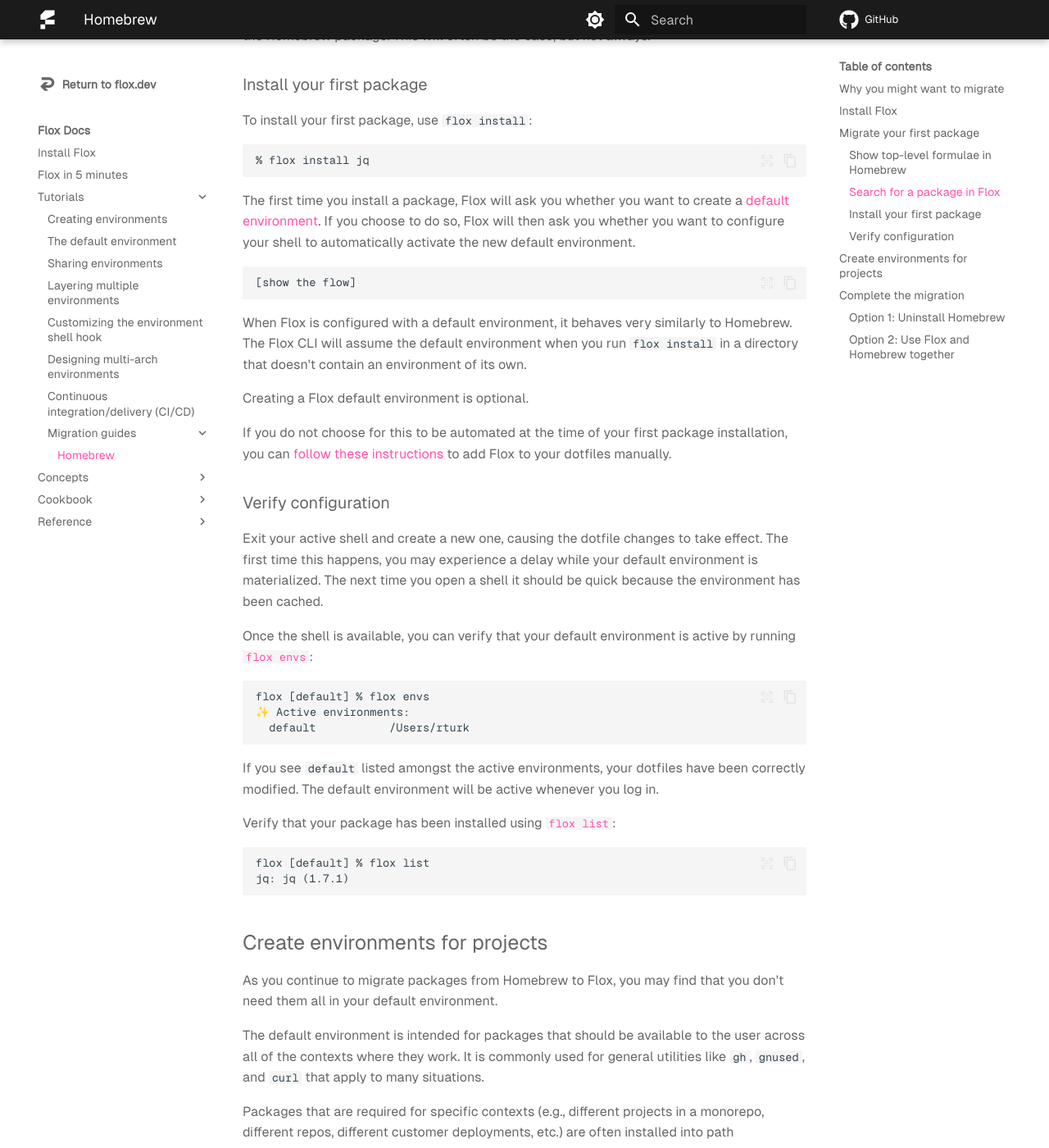
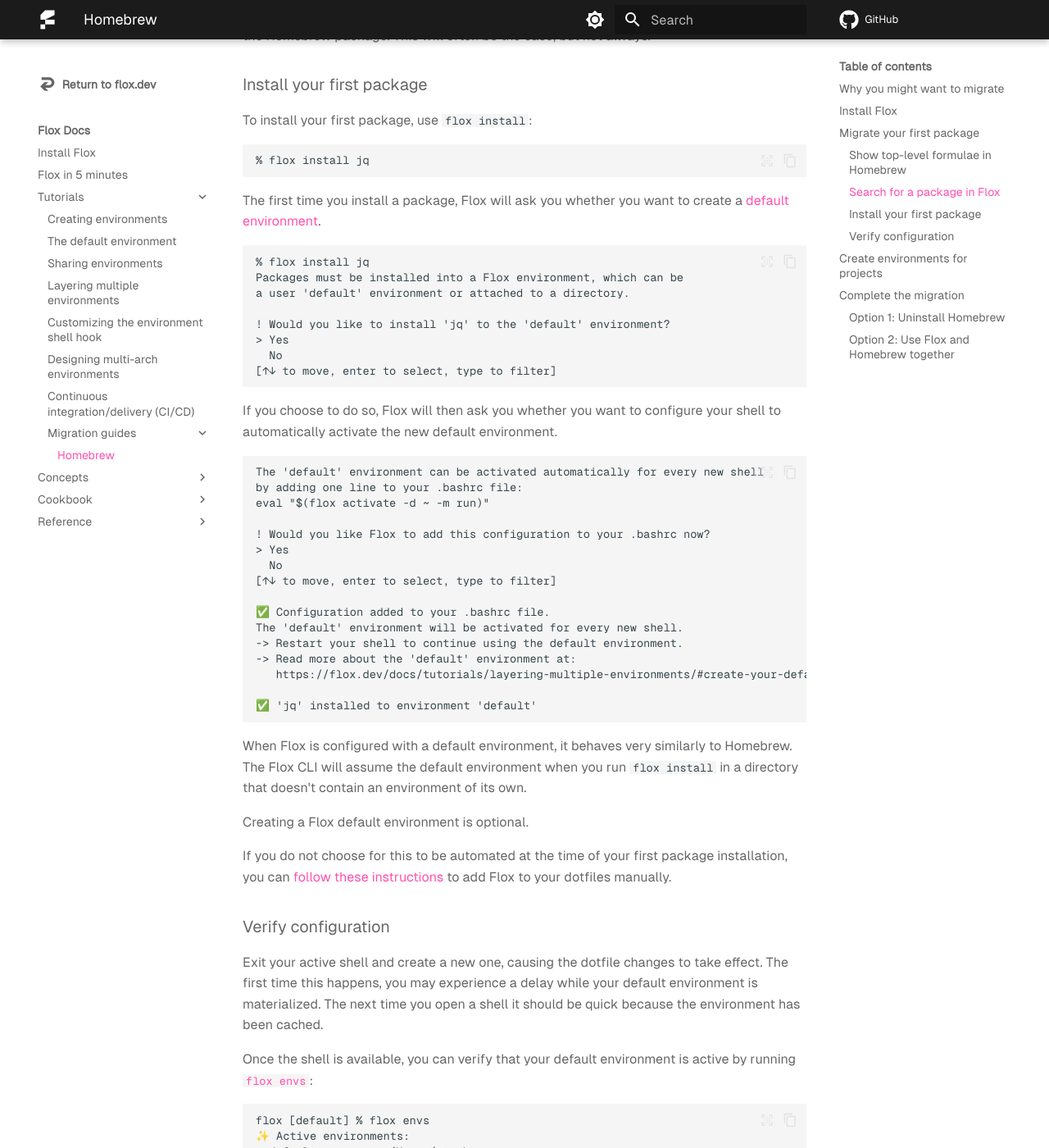
Before and after one commit to flox/floxdocs, an MkDocs documentation site: the page built from docs/tutorials/migrations/homebrew.md, in a window 1280 px wide and 1400 px high, scrolled down 2482 px. Shown: the whole window at 82% size. Built offline with MkDocs 1.6.1 and Material for MkDocs 9.7.7, drawn with Linux system fonts in a browser that asks for light colours; plug-ins that fetch from the network failed and are left out; comment, search, counter and statistics services are not loaded.

Commit message:
add output from autosetup
Signed-off-by: Ross Turk <ross@floxdev.com>

````diff
--- a/docs/tutorials/migrations/homebrew.md
+++ b/docs/tutorials/migrations/homebrew.md
@@ -92,10 +92,38 @@
 % flox install jq
 ```
 
-The first time you install a package, Flox will ask you whether you want to create a [default environment][default_tutorial]. If you choose to do so, Flox will then ask you whether you want to configure your shell to automatically activate the new default environment.
+The first time you install a package, Flox will ask you whether you want to create a [default environment][default_tutorial].
 
 ```
-[show the flow]
+% flox install jq
+Packages must be installed into a Flox environment, which can be
+a user 'default' environment or attached to a directory.
+
+! Would you like to install 'jq' to the 'default' environment?
+> Yes
+  No
+[↑↓ to move, enter to select, type to filter]
+```
+
+If you choose to do so, Flox will then ask you whether you want to configure your shell to automatically activate the new default environment.
+
+```
+The 'default' environment can be activated automatically for every new shell
+by adding one line to your .bashrc file:
+eval "$(flox activate -d ~ -m run)"
+
+! Would you like Flox to add this configuration to your .bashrc now?
+> Yes
+  No
+[↑↓ to move, enter to select, type to filter]
+
+✅ Configuration added to your .bashrc file.
+The 'default' environment will be activated for every new shell.
+-> Restart your shell to continue using the default environment.
+-> Read more about the 'default' environment at:
+   https://flox.dev/docs/tutorials/layering-multiple-environments/#create-your-default-home-environment
+
+✅ 'jq' installed to environment 'default'
 ```
 
 When Flox is configured with a default environment, it behaves very similarly to Homebrew. The Flox CLI will assume the default environment when you run `flox install` in a directory that doesn't contain an environment of its own.
````
